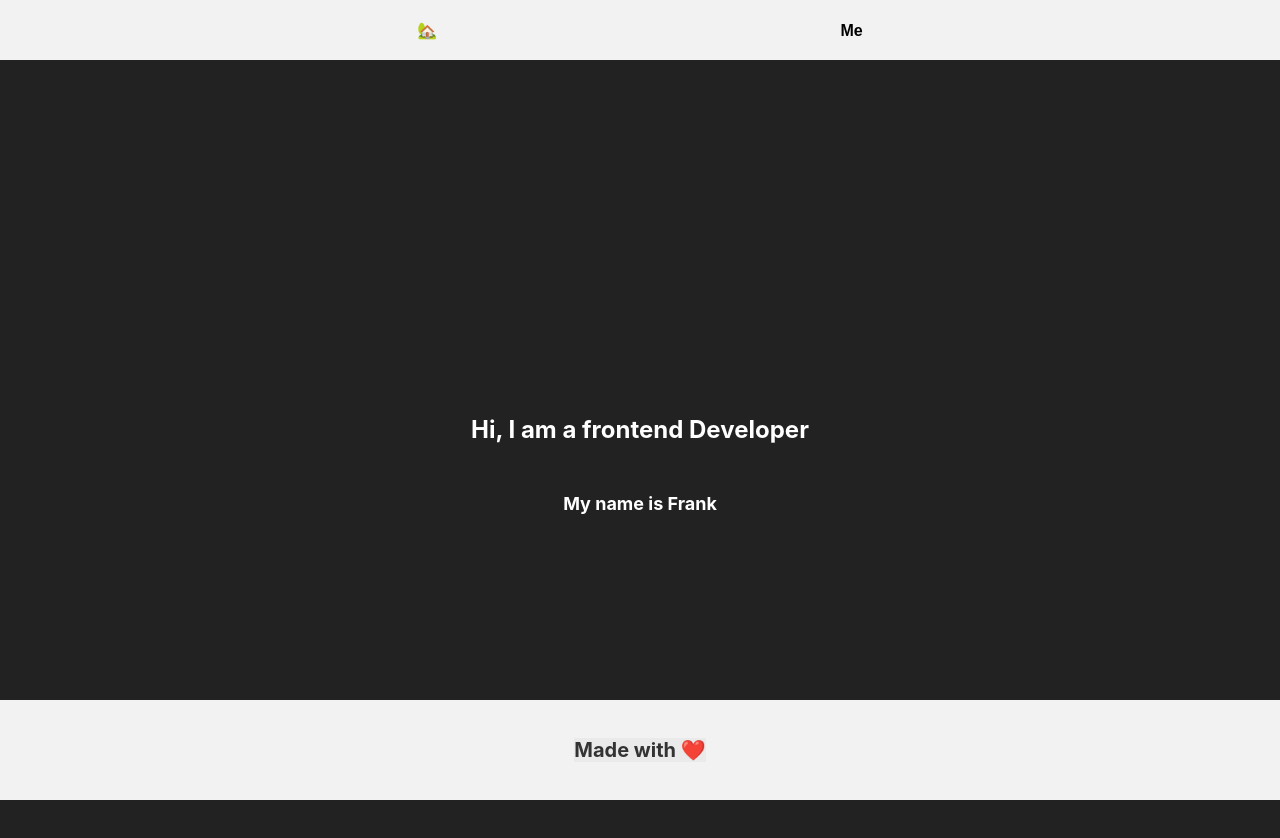
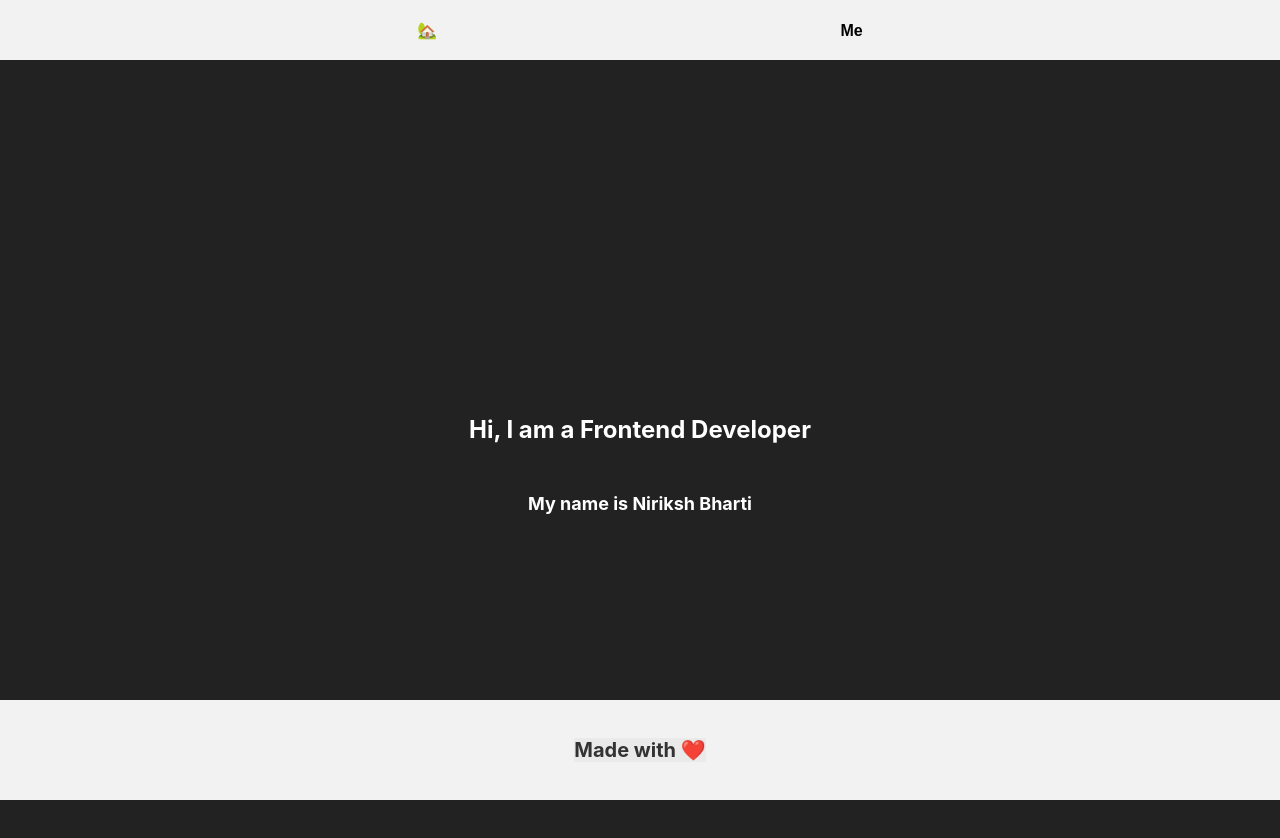
Before and after one commit to Nirikshb/Portfolio, a React (Create React App) app: page /me in a window 1280 px wide. Shown: the top 838 px of the page. Built offline with nearby package versions, Linux system fonts and the light colour scheme.

Commit message:
Initial commit

```diff
--- a/src/Component/Me.js
+++ b/src/Component/Me.js
@@ -12,7 +12,7 @@ const Me = () => {
         transition={{ duration: 0.1, delay: 0.2 }} // Faster duration and delay
       >
         <h1>
-          <span className="typewriter">Hi, I am a frontend Developer</span>
+          <span className="typewriter">Hi, I am a Frontend Developer</span>
         </h1>
       </motion.div>
       <motion.h2
@@ -21,7 +21,7 @@ const Me = () => {
         animate={{ opacity: 1, y: 0 }}
         transition={{ duration: 0.8, delay: 2 }}
       >
-        My name is Frank
+        My name is Niriksh Bharti
       </motion.h2>
     </div>
   );
```
